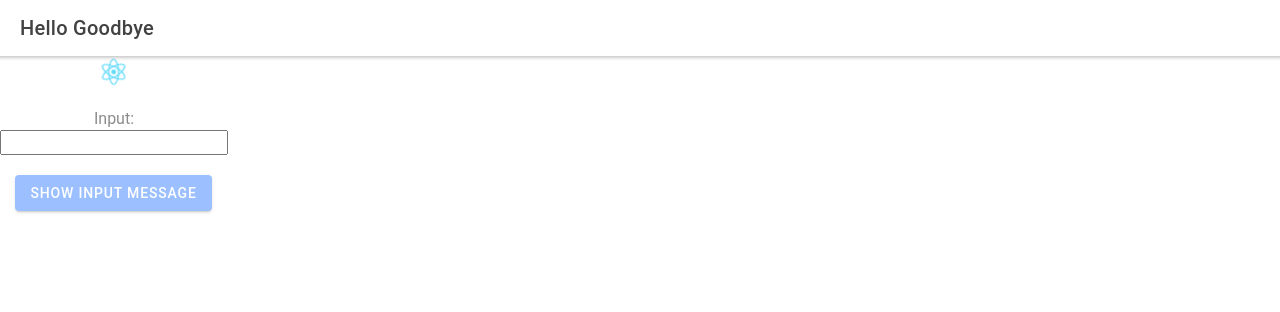
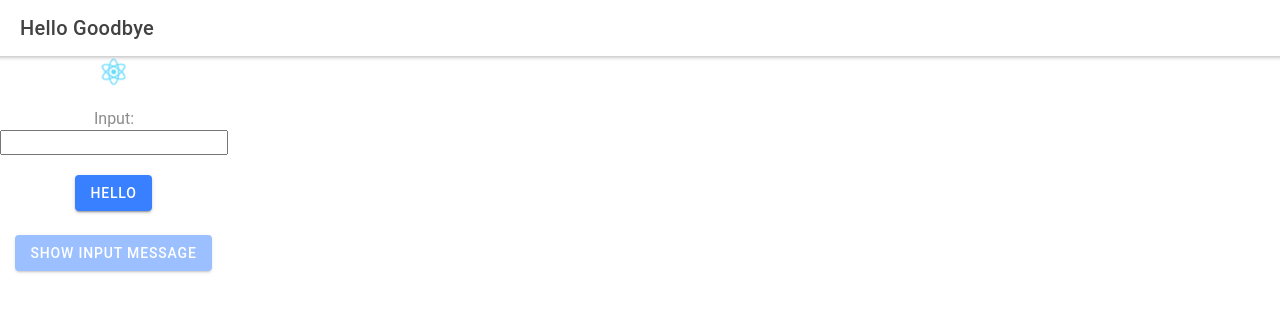
Before and after one commit to DonStegall/hello-goodbye-react-ionic-v1, a React (Create React App) app: page /home in a window 1280 px wide. Shown: the top 312 px of the page. Built offline with nearby package versions, Linux system fonts and the light colour scheme.

Commit message:
added Hello button and handler

```diff
--- a/src/components/HelloGoodbyeFunctionComponent.tsx
+++ b/src/components/HelloGoodbyeFunctionComponent.tsx
@@ -14,6 +14,10 @@ const HelloGoodbyeFunctionComponent: React.FC<ContainerProps> = () => {
 
   const handleChange = (event: ChangeEvent<HTMLInputElement>) => {
     setValue(event.target.value);
+  }
+
+  const handleClickHello = () => {
+    setValue('Hello');
   }
 
   const handleClickMessage = () => {
@@ -34,6 +38,10 @@ const HelloGoodbyeFunctionComponent: React.FC<ContainerProps> = () => {
           </label>
         </p>
 
+        <p>
+          <IonButton onClick={handleClickHello}>Hello</IonButton>
+        </p>
+
       <p>
         <IonButton disabled={!value} onClick={handleClickMessage}>Show Input Message</IonButton>
       </p>
```
